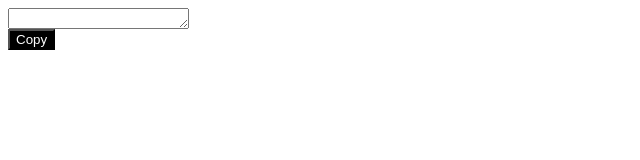
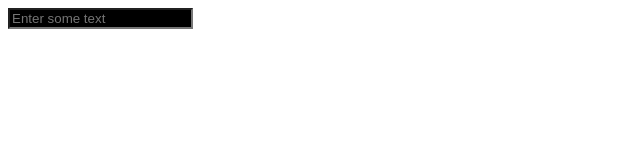
Before and after one commit to sambullockpw/copyToClipboard, a plain HTML site: page index.html in a window 1280 px wide. Shown: the whole page, without its empty margins (0-640 px from the left). Drawn offline with Linux system fonts and the light colour scheme.

Commit message:
Update index.html

```diff
--- a/index.html
+++ b/index.html
@@ -1,15 +1,40 @@
-<div >
-  <textarea id="textArea"
+<!DOCTYPE html>
+<html>
+<head>
+<script src="https://kit.fontawesome.com/7b827b3a24.js" crossorigin="anonymous"></script>
+</head>
+<body>
+
+<div.absolute {
+  position: absolute;
+  top: 1px;
+  right: 5px;
+}>
+  <input id="textArea"
+  type="email"
   rows="1"
-  cols="20">
-  </textarea>
+  cols="20"
+  style="color:white; background-color:black;"
+  onmouseover=showIcon()
+  placeholder="Enter some text"
+  >
+  </input>
 </div>
 
-<div>
-  <input id="button"
-  style="color:white; background-color:black;"
-  type="button"
-  value="Copy"
+<div.absolute {
+  id="icon";
+  position: absolute;
+  top: 1px;
+  right: 5px;
+  hidden
+}>
+  <i class="fas fa-copy"
   onclick=copyToClipboard()
+  onmouseover=showIcon()
+  onmouseout=hideIcon()
   >
+  </i>
 </div>
+</body>
+</html>
+</head>
```
